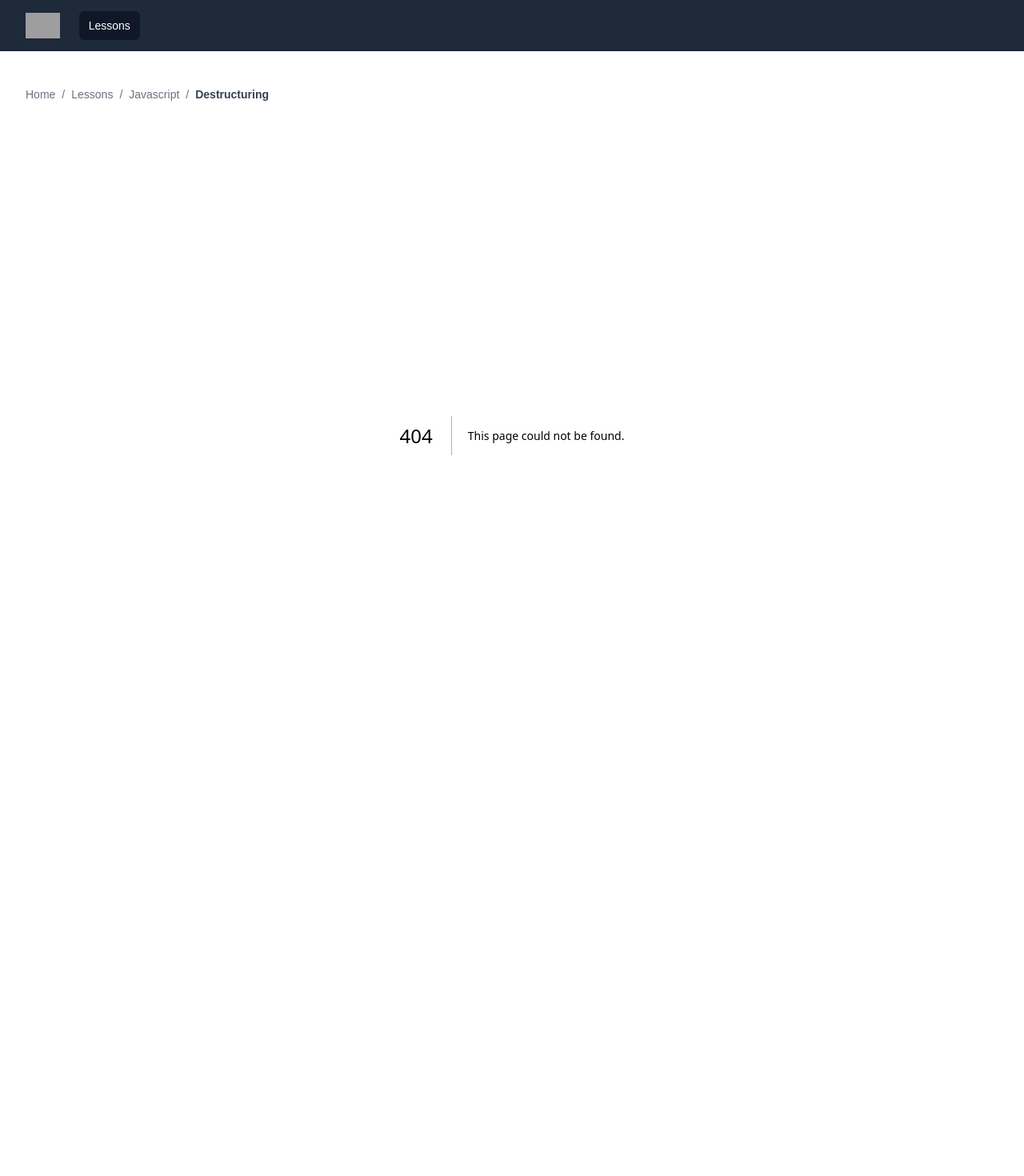
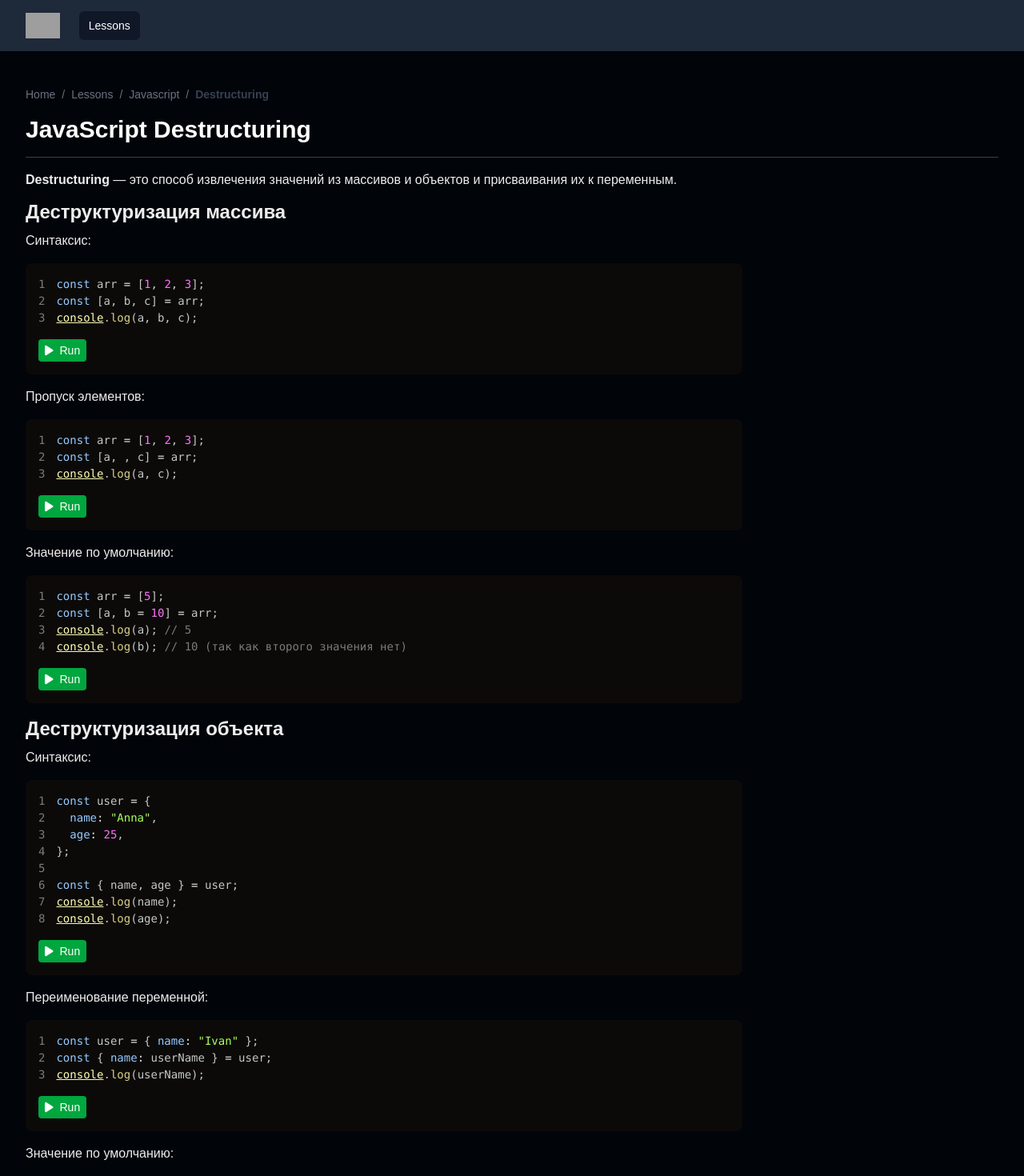
Before and after one commit to HenrikHovhannisyan/coding, a Next.js app: page /lessons/javascript/destructuring in a window 1280 px wide. Before the commit this address had no page. Shown: the top 1470 px of the page at 80% size. Before the commit the page ends 976 px from the top, so only its background shows below. Built offline with nearby package versions, Linux system fonts and the light colour scheme; grey boxes are pictures that could not be loaded.

Commit message:
Added lesson JavaScript Destructuring

```diff
--- /dev/null
+++ b/app/lessons/javascript/destructuring/page.jsx
@@ -0,0 +1,119 @@
+"use client";
+
+import React from "react";
+import LessonLayout from "@/components/LessonLayout";
+import CodeExample from "@/components/CodeExample";
+
+const page = () => {
+  return (
+    <LessonLayout
+      title="JavaScript Destructuring"
+      page="javascript/destructuring"
+    >
+      <section className="mb-3">
+        <p>
+          <strong>Destructuring</strong> — это способ извлечения значений из
+          массивов и объектов и присваивания их к переменным.
+        </p>
+      </section>
+      <section className="mb-3">
+        <h2 className="text-2xl font-bold mb-2">Деструктуризация массива</h2>
+        <p>Синтаксис:</p>
+        <CodeExample
+          code={`const arr = [1, 2, 3];
+const [a, b, c] = arr;
+console.log(a, b, c);`}
+          output={`1
+2
+3`}
+        />
+        <p>Пропуск элементов:</p>
+        <CodeExample
+          code={`const arr = [1, 2, 3];
+const [a, , c] = arr;
+console.log(a, c);`}
+          output={`1
+3`}
+        />
+        <p>Значение по умолчанию:</p>
+        <CodeExample
+          code={`const arr = [5];
+const [a, b = 10] = arr;
+console.log(a); // 5
+console.log(b); // 10 (так как второго значения нет)`}
+          output={`5
+10`}
+        />
+      </section>
+      <section className="mb-3">
+        <h2 className="text-2xl font-bold mb-2">Деструктуризация объекта</h2>
+        <p>Синтаксис:</p>
+        <CodeExample
+          code={`const user = {
+  name: "Anna",
+  age: 25,
+};
+
+const { name, age } = user;
+console.log(name);
+console.log(age);`}
+          output={`Anna
+25`}
+        />
+        <p>Переименование переменной:</p>
+        <CodeExample
+          code={`const user = { name: "Ivan" };
+const { name: userName } = user;
+console.log(userName);`}
+          output={`Ivan`}
+        />
+        <p>Значение по умолчанию:</p>
+        <CodeExample
+          code={`const user = {};
+const { name = "Guest" } = user;
+console.log(name);`}
+          output={`Guest`}
+        />
+      </section>
+      <section className="mb-3">
+        <h2 className="text-2xl font-bold mb-2">
+          Деструктуризация объекта с вложенными объектами
+        </h2>
+        <CodeExample
+          code={`const user = {
+  name: "Ivan",
+  address: {
+    city: "Moscow",
+    country: "Russia",
+  },
+};
+
+const {
+  name,
+  address: { city, country },
+} = user;
+console.log(name);
+console.log(city);
+console.log(country);`}
+          output={`Ivan
+Moscow
+Russia`}
+        />
+      </section>
+      <section className="mb-3">
+        <h2 className="text-2xl font-bold mb-2">Деструктуризация в функциях</h2>
+        <CodeExample
+          code={`function showUser({ name, age }) {
+  console.log(\`Name: \${name}, Age: \${age}\`);
+}
+
+const user = { name: 'Ivan', age: 30 };
+showUser(user);`}
+          output={`Name: Ivan, Age: 30`}
+        />
+      </section>
+    </LessonLayout>
+  );
+};
+
+export default page;
--- a/data/lessons/javascript.js
+++ b/data/lessons/javascript.js
@@ -21,6 +21,7 @@ const lessonsStructure = {
   This: "this",
   "Call, Bind, Apply": "call-bind-apply",
   "Execution Context": "execution-context",
+  Destructuring: "destructuring",
 };
 
 export default lessonsStructure;
```
